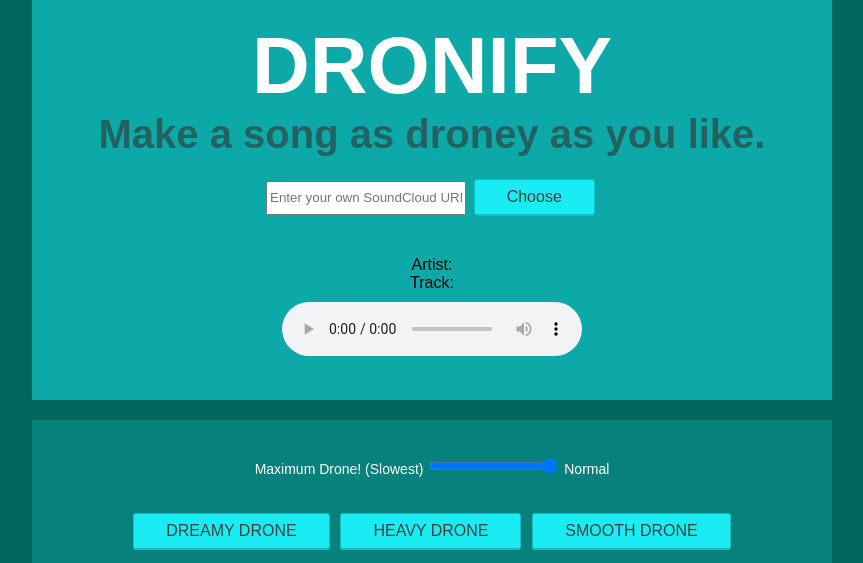
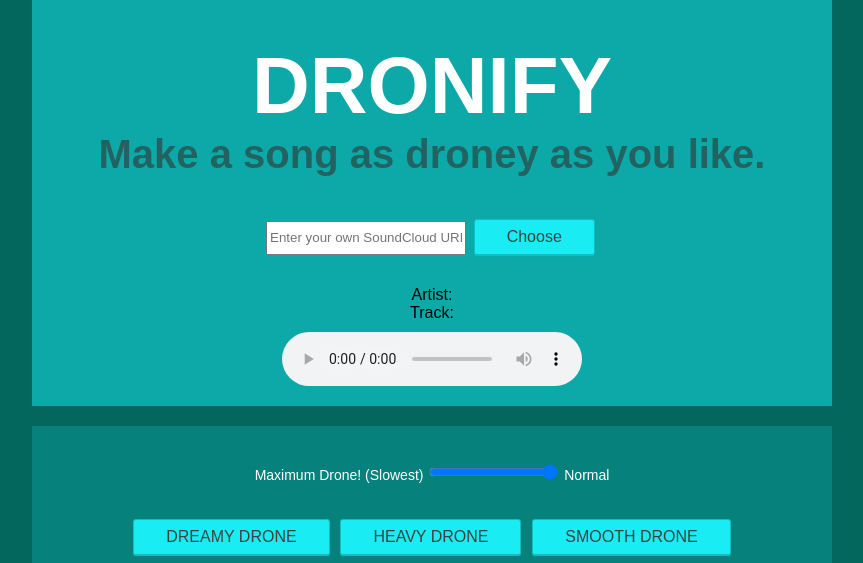
Before and after one commit to habber/Dronify, a plain HTML site: page index.html in a window 1280 px wide. Shown: the top 563 px of the page, without its empty margins (208-1071 px from the left). Drawn offline with Linux system fonts and the light colour scheme; no server answers; a web font is replaced by a local one.

Commit message:
updated padding

```diff
--- a/stylesheets/style.css
+++ b/stylesheets/style.css
@@ -64,7 +64,7 @@ button:hover {
 	font-size: 80px;
 	font-weight: bold;
 	margin-bottom: 0px;
-padding-top: 20px;
+	padding-top: 40px;
 }
 
 .top-container h2 {
@@ -73,7 +73,7 @@ padding-top: 20px;
 	font-weight: 100;
 	opacity: 0.6;
 	font-weight: bold;
-	margin: 0 0 20px 0;
+	margin: 0 0 40px 0;
 
 }
 
@@ -91,10 +91,11 @@ padding-top: 20px;
 
 .top-container audio {
 	margin-top: 10px;
+	margin-bottom: 20px;
 }
 
 .searchfield {
-	margin-bottom: 40px;
+	margin-bottom: 30px;
 }
 
 .searchfield input {
```
